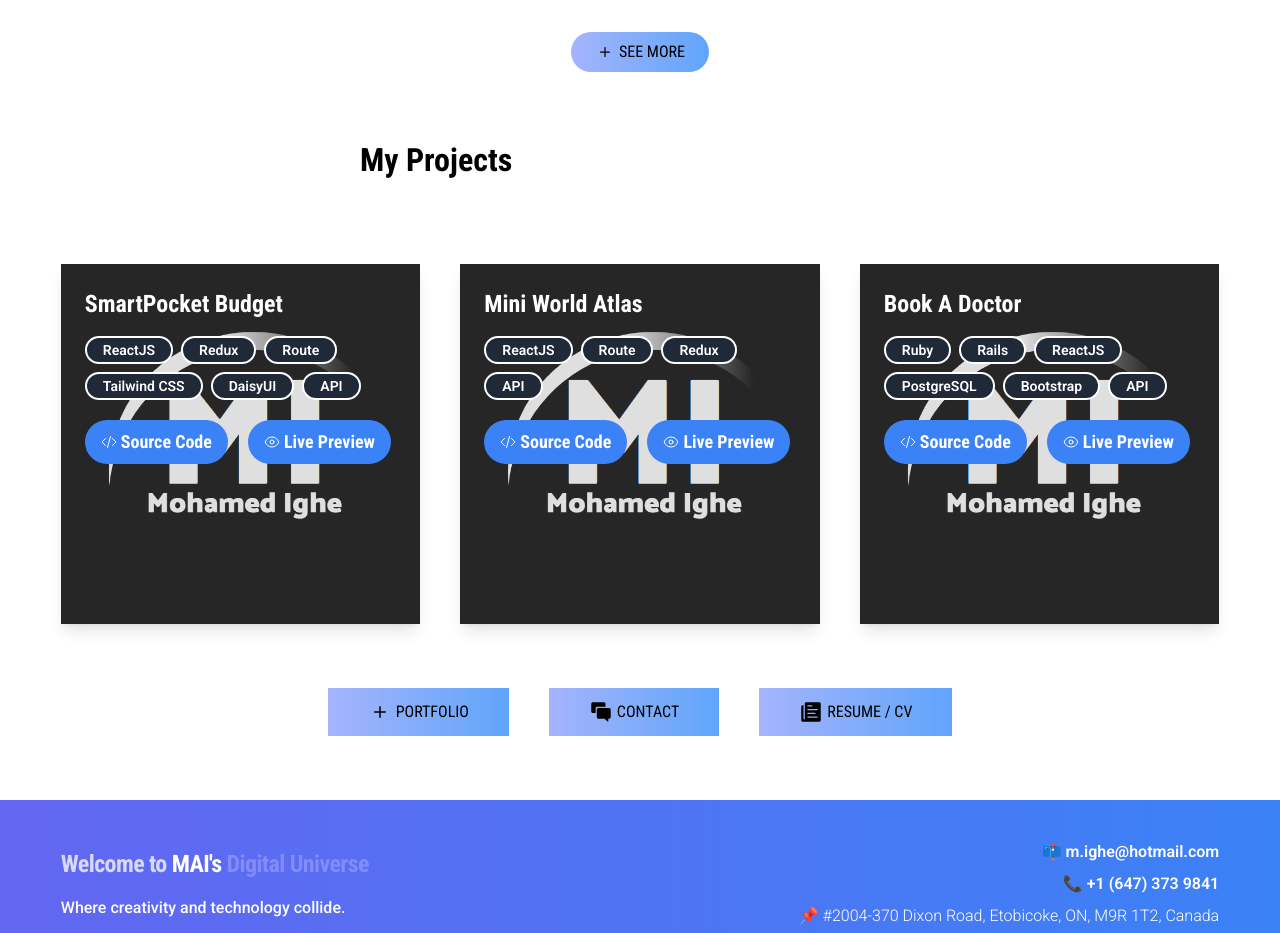
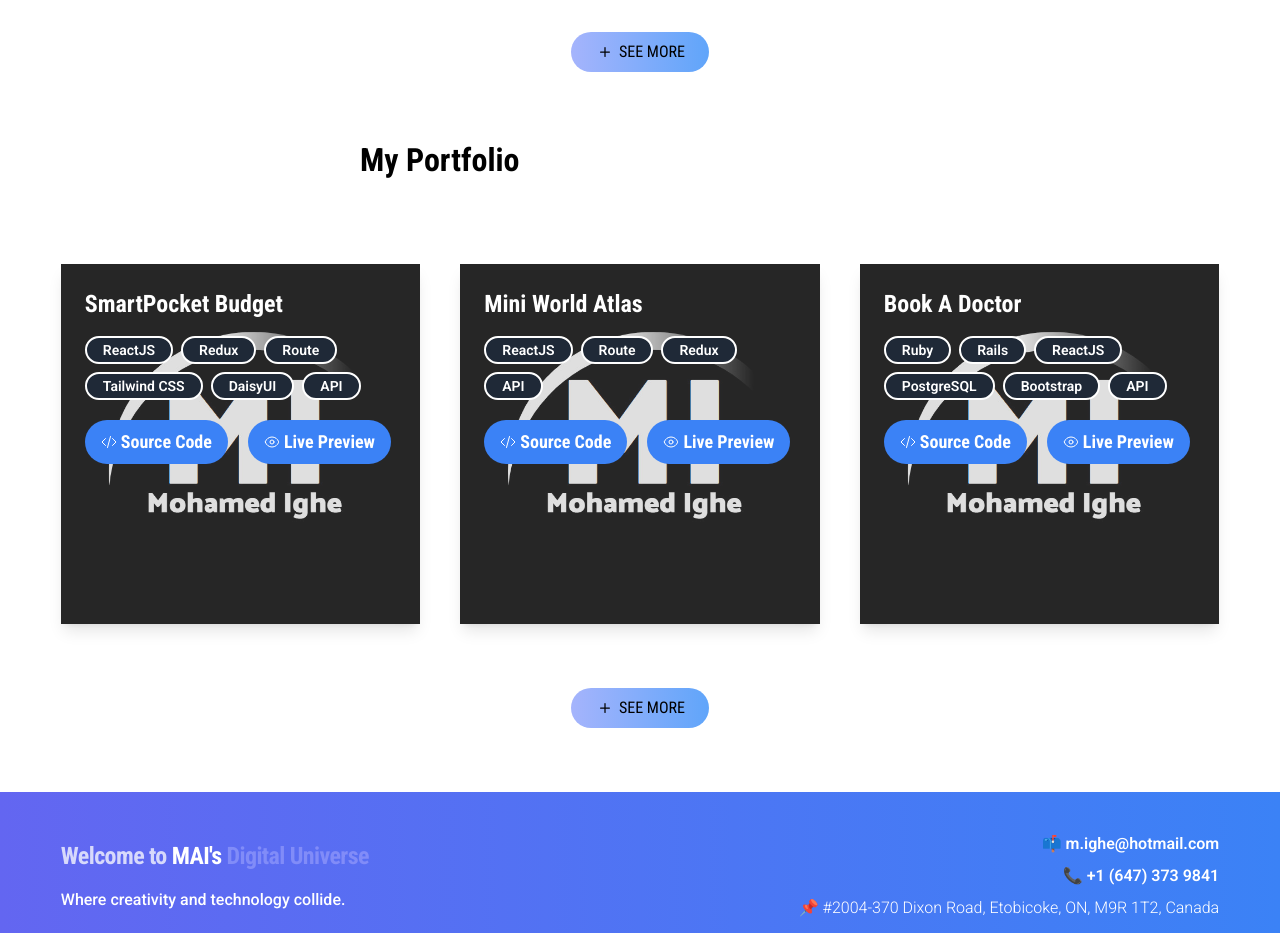
Before and after one commit to katarighe/my-portfolio-website, a React (Vite) app: page / in a window 1280 px wide. Shown: the part 1880-2813 px from the top of the page. Built offline with nearby package versions, Linux system fonts and the light colour scheme.

Commit message:
Remove icons and update the page

```diff
--- a/src/pages/Home.jsx
+++ b/src/pages/Home.jsx
@@ -15,9 +15,7 @@ import {
   SiJquery,
   SiAngular,
 } from "react-icons/si";
-import { IoIosChatboxes } from "react-icons/io";
 import { IoIosAdd } from "react-icons/io";
-import { IoIosPaper } from "react-icons/io";
 import { TbBrandVscode } from "react-icons/tb";
 import {
   EyeIcon,
@@ -55,7 +53,7 @@ function Home() {
       image: project1,
       details:
         "A frontend/backend application that allows users to book appointments with doctors. Access to the application requires users to sign up or sign in, which can be done through the provided forms.",
-      releaseDate: "December 2023",
+      releaseDate: "15 December 2023",
       techStack: "Ruby, Rails, ReactJS, PostgreSQL, Bootstrap, API",
       live: "https://book-doctor-appointment-frontend.netlify.app/",
       source: "https://github.com/katarighe/book-appointment-back-end",
@@ -66,7 +64,7 @@ function Home() {
       image: project1,
       details:
         "A mobile web application that allows users to check a list of metrics (numeric values) retrieved from a selected API. The API that was selected is called REST countries, where you can get information about countries via a RESTful API.",
-      releaseDate: "September 2023",
+      releaseDate: "6 September 2023",
       techStack: "ReactJS, Route, Redux, API",
       live: "https://benevolent-crostata-5c4bea.netlify.app/",
       source: "https://github.com/katarighe/capstone-metrics-webapp",
@@ -77,7 +75,7 @@ function Home() {
       image: project1,
       details:
         "A budget app named SmartPocket Budget keeps track of all your expenses associated with categories.",
-      releaseDate: "November 2023",
+      releaseDate: "24 November 2023",
       techStack: "ReactJS, Redux, Route, Tailwind CSS, DaisyUI, API",
       live: "https://moyen-budget.onrender.com/",
       source: "https://github.com/katarighe/budget-app",
@@ -181,8 +179,8 @@ function Home() {
               journey. <br />
               <br />
               If you come across something you like or have a specific project
-              that requires attention, don&apos;t hesitate to reach out to me. I would
-              be delighted to contribute to your technical needs. <br />
+              that requires attention, don&apos;t hesitate to reach out to me. I
+              would be delighted to contribute to your technical needs. <br />
               <br />
               My background spans across various IT categories, with a focus on
               coding and data, including HTML, CSS, JavaScript, React, Ruby on
@@ -220,7 +218,7 @@ function Home() {
             </ul>
             <div className="flex flex-col justify-center items-center gap-10 mt-10 md:flex-row">
               <Link
-                to="/about-me"
+                to="/about"
                 className="p-2 px-6 text-black bg-gradient-to-r from-indigo-300 to-blue-400 text-base flex justify-center items-center gap-1 rounded-full md:w-fit font-robotoCondensed hover:scale-110 transition-transform duration-300"
               >
                 <IoIosAdd className="text-xl" />
@@ -231,7 +229,7 @@ function Home() {
         </div>
         <article className="max-w-[35rem] mx-auto">
           <h3 className="font-bold text-[2rem] mb-4 font-robotoCondensed">
-            My Projects
+            My Portfolio
           </h3>
         </article>
         <div className="container py-5 md:py-16">
@@ -243,7 +241,10 @@ function Home() {
                   <div className="absolute inset-0 h-full w-full overflow-hidden bg-fixed transition duration-300 ease-in-out bg-[hsla(0,0%,99%,0.15)]">
                     <div className="flex h-full items-start justify-start">
                       <div className="m-6 text-white">
-                        <h5 className="mb-3 text-2xl font-bold font-robotoCondensed hover:text-violet-600" onClick={() => openModal(index)}>
+                        <h5
+                          className="mb-3 text-2xl font-bold font-robotoCondensed hover:text-violet-600"
+                          onClick={() => openModal(index)}
+                        >
                           {item.title}
                         </h5>
                         {techStackToArray(item.techStack).map((tech, index) => (
@@ -362,28 +363,12 @@ function Home() {
           )}
           <div className="flex flex-col justify-center items-center gap-10 mt-10 md:flex-row">
             <Link
-              to="/my-projects"
-              className="p-3 px-10 text-black bg-gradient-to-r from-indigo-300 to-blue-400 text-base flex justify-center items-center gap-1 w-full md:w-fit font-robotoCondensed hover:scale-110 transition-transform duration-300"
+              to="/portfolio"
+              className="p-2 px-6 text-black bg-gradient-to-r from-indigo-300 to-blue-400 text-base flex justify-center items-center gap-1 rounded-full md:w-fit font-robotoCondensed hover:scale-110 transition-transform duration-300"
             >
-              <IoIosAdd className="text-2xl" />
-              PORTFOLIO
+              <IoIosAdd className="text-xl" />
+              SEE MORE
             </Link>
-            <Link
-              to="/contact"
-              className="p-3 px-10 text-black bg-gradient-to-r from-indigo-300 to-blue-400 flex justify-center items-center gap-1 w-full md:w-fit font-robotoCondensed hover:scale-110 transition-transform duration-300"
-            >
-              <IoIosChatboxes className="text-2xl" />
-              CONTACT
-            </Link>
-            <a
-              href="https://docs.google.com/document/d/10aKwG5M8Q0UozSecJdDe7ipX0eyMuoFZvQSNt3-qggE/edit?usp=sharing"
-              className="p-3 px-10 text-black bg-gradient-to-r from-indigo-300 to-blue-400 flex justify-center items-center gap-1 w-full md:w-fit font-robotoCondensed hover:scale-110 transition-transform duration-300"
-              target="_blank"
-              rel="noopener noreferrer"
-            >
-              <IoIosPaper className="text-2xl" />
-              RESUME / CV
-            </a>
           </div>
         </div>
       </section>
```
